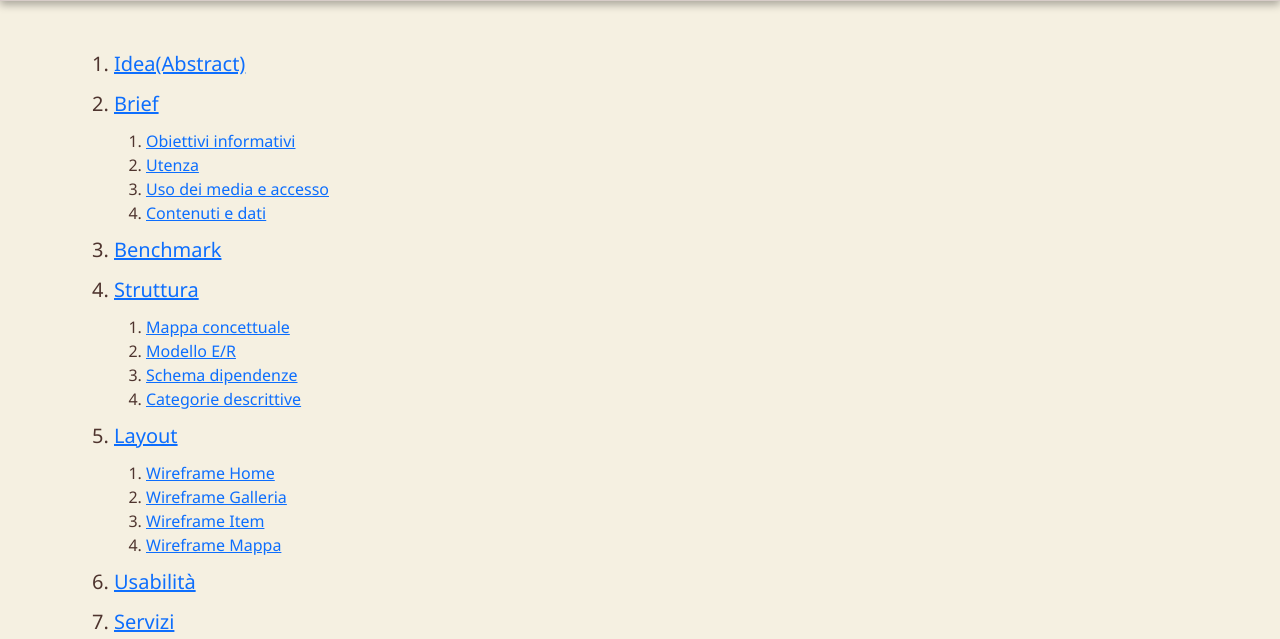
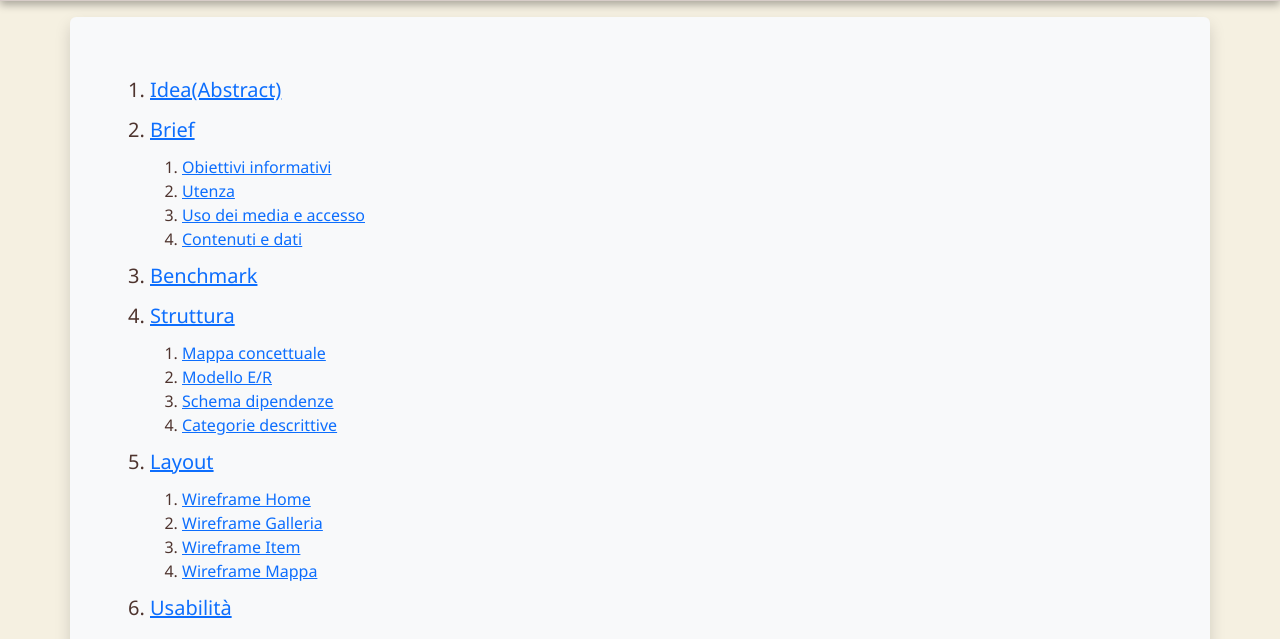
Before and after one commit to lorenzoMilitello/YokaiNoBijutsukan, a plain HTML site: page webProjectPlan.html in a window 1280 px wide. Shown: the part 531-1170 px from the top of the page. Drawn offline with nearby package versions, Linux system fonts and the light colour scheme.

Commit message:
Update webProjectPlan.html

```diff
--- a/webProjectPlan.html
+++ b/webProjectPlan.html
@@ -80,7 +80,7 @@
     </nav>
 <!-- Web Project Plan -->
  <!-- lista -->
-<div class="container mt-5">
+<div class="container mt-3 mb-3 bg-body-tertiary p-5 shadow rounded">
   <ol>
     <li class="titleWebProjectPlan"><a href="#idea">Idea(Abstract)</a></li>
     <li class="titleWebProjectPlan"><a href="#brief">Brief</a></li>
@@ -109,7 +109,8 @@
     <li class="titleWebProjectPlan"><a href="#servizi">Servizi</a></li>
     <li class="titleWebProjectPlan"><a href="#bibliografia">Bibliografia e sitografia</a></li>
   </ol>
-
+</div>
+<div class="container bg-body-tertiary p-5 shadow rounded">
     <hr><br>
     <ol>
       <!-- 1. Abstract -->
```
